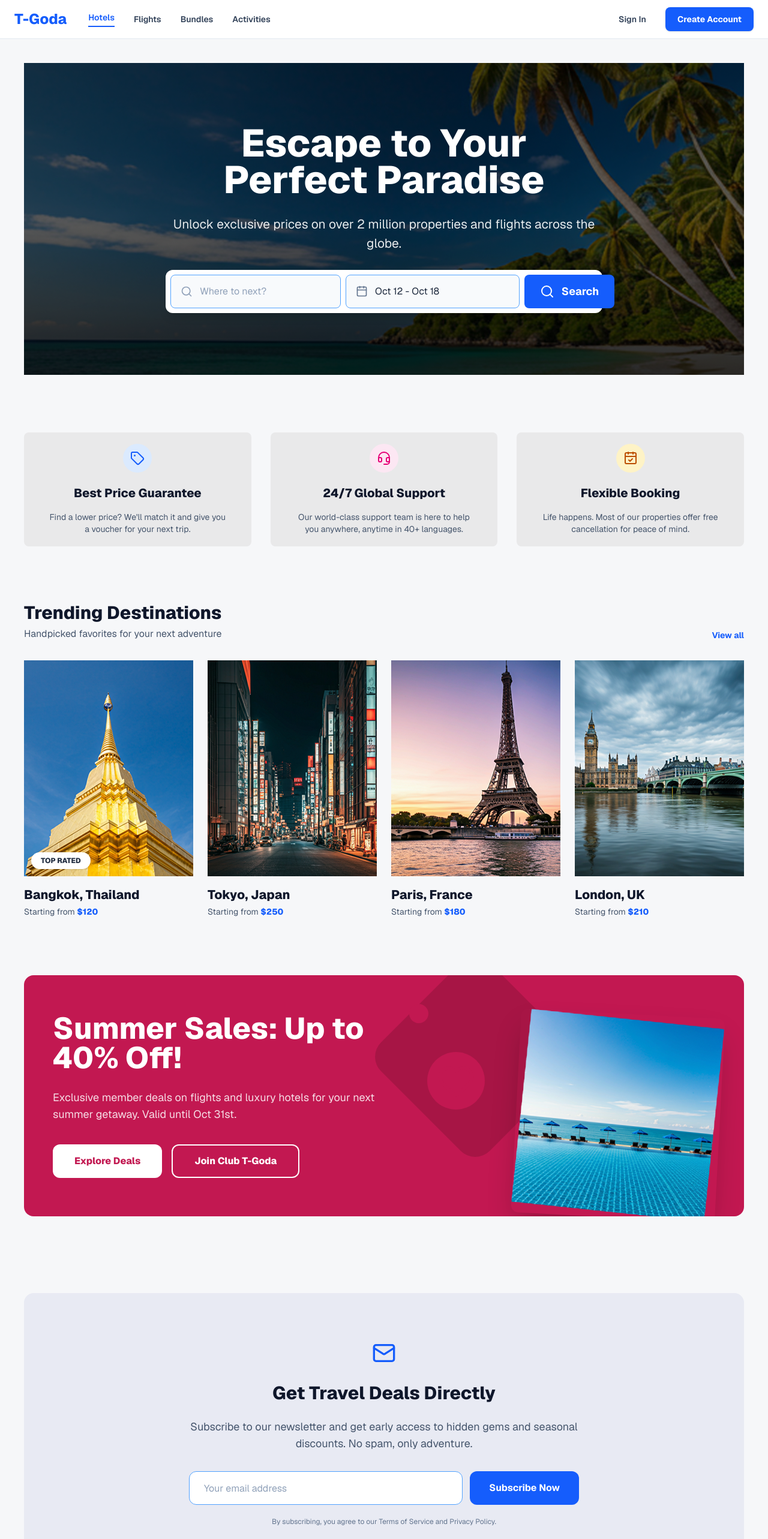
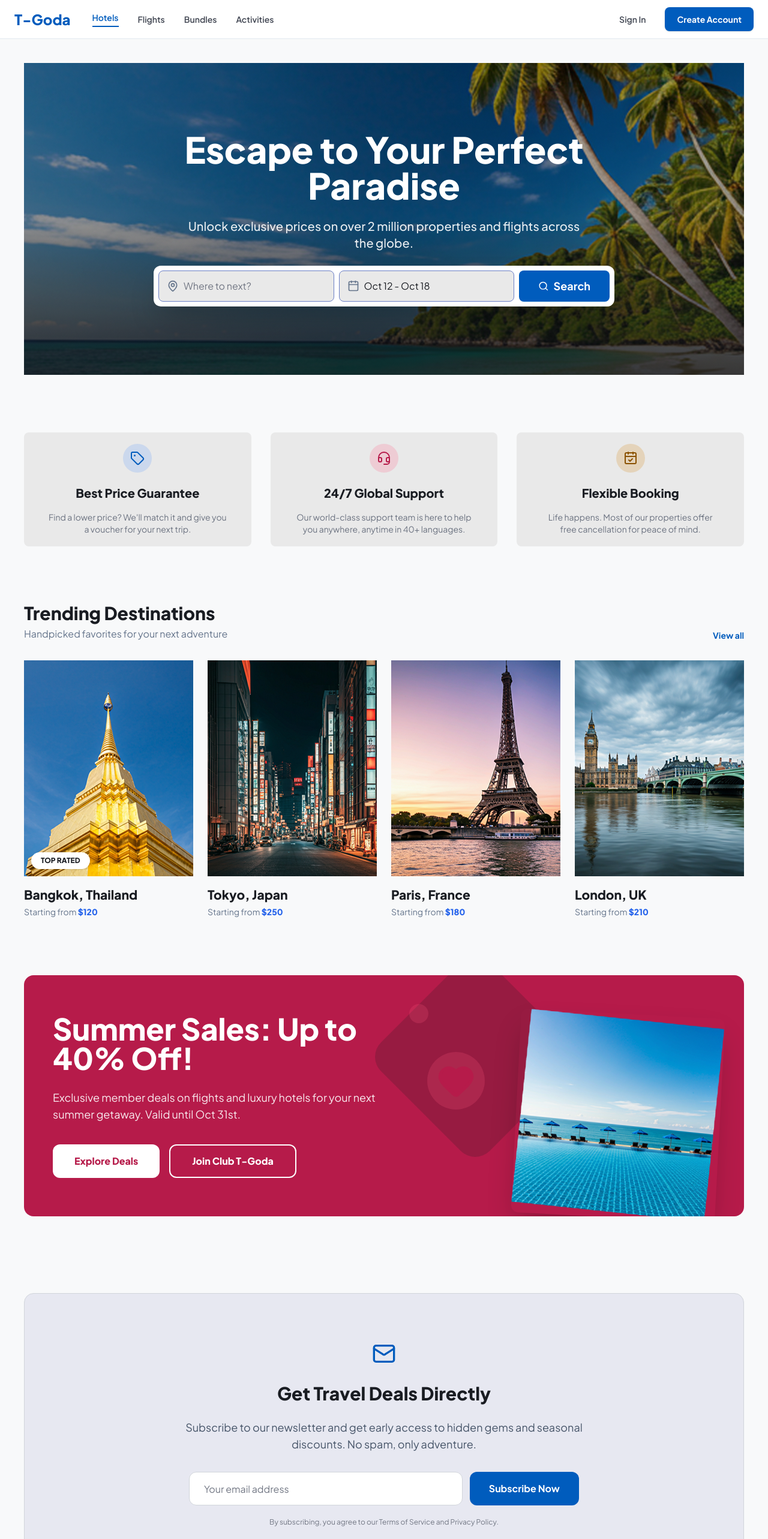
Before and after one commit to teterw/codekit2026, a Next.js app: page / in a window 1280 px wide. Shown: the top 2566 px of the page at 60% size. Built offline with nearby package versions, Linux system fonts and the light colour scheme.

Commit message:
feat: align homepage styling with Figma design
- update typography to Plus Jakarta Sans
- tune hero gradient, colors, and spacing
- resize search bar to match Figma dimensions
- adjust homepage palette and section styling

```diff
--- a/app/globals.css
+++ b/app/globals.css
@@ -8,7 +8,7 @@
 @theme inline {
   --color-background: var(--background);
   --color-foreground: var(--foreground);
-  --font-sans: var(--font-geist-sans);
+  --font-sans: var(--font-plus-jakarta-sans), "Plus Jakarta Sans", "Segoe UI", Arial, sans-serif;
   --font-mono: var(--font-geist-mono);
 }
 
--- a/app/layout.tsx
+++ b/app/layout.tsx
@@ -1,9 +1,9 @@
 import type { Metadata } from "next";
-import { Geist, Geist_Mono } from "next/font/google";
+import { Geist_Mono, Plus_Jakarta_Sans } from "next/font/google";
 import "./globals.css";
 
-const geistSans = Geist({
-  variable: "--font-geist-sans",
+const plusJakartaSans = Plus_Jakarta_Sans({
+  variable: "--font-plus-jakarta-sans",
   subsets: ["latin"],
 });
 
@@ -25,7 +25,7 @@ export default function RootLayout({
   return (
     <html
       lang="en"
-      className={`${geistSans.variable} ${geistMono.variable} h-full antialiased`}
+      className={`${plusJakartaSans.variable} ${geistMono.variable} h-full antialiased`}
     >
       <body className="min-h-full flex flex-col">{children}</body>
     </html>
--- a/app/page.tsx
+++ b/app/page.tsx
@@ -6,6 +6,7 @@ import {
   Headset,
   Heart,
   Mail,
+  MapPin,
   Search,
   Tag,
 } from "lucide-react";
@@ -39,56 +40,56 @@ const features = [
     title: "Best Price Guarantee",
     text: "Find a lower price? We'll match it and give you a voucher for your next trip.",
     icon: Tag,
-    color: "bg-blue-100 text-blue-600",
+    color: "bg-[#5392F9]/20 text-[#005CBD]",
   },
   {
     title: "24/7 Global Support",
     text: "Our world-class support team is here to help you anywhere, anytime in 40+ languages.",
     icon: Headset,
-    color: "bg-pink-100 text-pink-600",
+    color: "bg-[#FF567D]/20 text-[#B61B4A]",
   },
   {
     title: "Flexible Booking",
     text: "Life happens. Most of our properties offer free cancellation for peace of mind.",
     icon: CalendarCheck,
-    color: "bg-amber-100 text-amber-700",
+    color: "bg-[#D47F00]/20 text-[#8A5100]",
   },
 ];
 
 export default function Home() {
   return (
-    <div className="min-h-screen bg-[#f6f7f9] font-sans text-slate-900">
-      <nav className="sticky top-0 z-50 border-b border-slate-200 bg-white">
+    <div className="min-h-screen bg-[#F8F9FA] font-sans text-[#191C22]">
+      <nav className="sticky top-0 z-50 border-b border-[#E2E8F0] bg-[#FFFFFF]">
         <div className="mx-auto flex h-16 max-w-[1280px] items-center justify-between px-6">
           <div className="flex items-center gap-9">
-            <Link href="/" className="text-2xl font-extrabold text-blue-600">
+            <Link href="/" className="text-2xl font-extrabold text-[#005CBD]">
               T-Goda
             </Link>
             <div className="flex items-center gap-8">
               <a
                 href="#"
-                className="border-b-2 border-blue-600 pb-1 text-sm font-semibold text-blue-600"
+                className="border-b-2 border-[#005CBD] pb-1 text-sm font-semibold text-[#005CBD]"
               >
                 Hotels
               </a>
-              <a href="#" className="text-sm font-semibold text-slate-700">
+              <a href="#" className="text-sm font-semibold text-[#424753]">
                 Flights
               </a>
-              <a href="#" className="text-sm font-semibold text-slate-700">
+              <a href="#" className="text-sm font-semibold text-[#424753]">
                 Bundles
               </a>
-              <a href="#" className="text-sm font-semibold text-slate-700">
+              <a href="#" className="text-sm font-semibold text-[#424753]">
                 Activities
               </a>
             </div>
           </div>
           <div className="flex items-center gap-8">
-            <a href="#" className="text-sm font-semibold text-slate-700">
+            <a href="#" className="text-sm font-semibold text-[#424753]">
               Sign In
             </a>
             <a
               href="#"
-              className="rounded-lg bg-blue-600 px-5 py-2.5 text-sm font-bold text-white shadow-sm"
+              className="rounded-lg bg-[#005CBD] px-5 py-2.5 text-sm font-bold text-[#FFFFFF] shadow-sm"
             >
               Create Account
             </a>
@@ -97,7 +98,7 @@ export default function Home() {
       </nav>
 
       <main>
-        <section className="mx-auto max-w-[1200px] px-0 pt-10">
+        <section className="mx-auto max-w-[1200px] px-4 pt-10 sm:px-6 xl:px-0">
           <div className="relative flex min-h-[520px] items-center justify-center overflow-hidden">
             <Image
               src="/image/Beach.png"
@@ -105,34 +106,40 @@ export default function Home() {
               fill
               priority
               sizes="1200px"
-              className="object-cover"
+              className="object-cover brightness-110"
               style={{ objectPosition: "center 43%" }}
             />
-            <div className="absolute inset-0 bg-black/45" />
-            <div className="relative z-10 mx-auto flex w-full max-w-[760px] flex-col items-center px-4 text-center">
-              <h1 className="max-w-[690px] text-[64px] font-extrabold leading-[0.96] text-white">
+            <div className="absolute inset-0 bg-[linear-gradient(180deg,rgba(255,255,255,0.002)_0%,rgba(25,28,34,0.18)_42%,rgba(25,28,34,0.48)_100%)]" />
+            <div className="relative z-10 mx-auto flex w-full max-w-[800px] flex-col items-center px-4 text-center">
+              <h1 className="max-w-[750px] text-[42px] font-extrabold leading-none text-[#FFFFFF] sm:text-[60px]">
                 Escape to Your Perfect Paradise
               </h1>
-              <p className="mt-7 max-w-[720px] text-[21px] leading-8 text-white/90">
+              <p className="mt-6 max-w-[672px] text-lg font-medium leading-7 text-[#FFFFFF]/90 sm:text-xl">
                 Unlock exclusive prices on over 2 million properties and flights across
                 the globe.
               </p>
 
-              <div className="mt-7 flex w-full max-w-[760px] items-center gap-2 rounded-xl bg-white p-2 shadow-lg">
-                <label className="flex h-14 flex-1 items-center gap-3 rounded-lg border border-blue-400 bg-slate-50 px-4">
-                  <Search className="h-5 w-5 shrink-0 text-slate-400" />
+              <div className="mt-6 flex w-full max-w-[768px] flex-col gap-2 rounded-xl bg-[#FFFFFF] p-2 shadow-[0_25px_50px_-12px_rgba(0,0,0,0.25)] md:flex-row md:items-stretch">
+                <label className="flex h-[52px] min-w-0 flex-1 items-center gap-2 rounded-lg border border-[#6B7FC6] bg-[#E9E9E9] px-[13px]">
+                  <MapPin className="h-5 w-5 shrink-0 text-[#64748B]" />
                   <input
                     type="text"
                     placeholder="Where to next?"
-                    className="min-w-0 flex-1 bg-transparent text-base text-slate-700 outline-none placeholder:text-slate-400"
+                    className="min-w-0 flex-1 bg-transparent text-base text-[#191C22] outline-none placeholder:text-[#727784]"
                   />
                 </label>
-                <button className="flex h-14 min-w-[290px] items-center gap-3 rounded-lg border border-blue-400 bg-slate-50 px-4 text-left text-base text-slate-800">
-                  <Calendar className="h-5 w-5 text-slate-500" />
-                  Oct 12 - Oct 18
+                <button
+                  type="button"
+                  className="flex h-[52px] min-w-0 flex-1 items-center gap-2 rounded-lg border border-[#6B7FC6] bg-[#E9E9E9] px-[13px] text-left text-base text-[#191C22]"
+                >
+                  <Calendar className="h-5 w-5 shrink-0 text-[#64748B]" />
+                  <span className="truncate">Oct 12 - Oct 18</span>
                 </button>
-                <button className="flex h-14 min-w-[150px] items-center justify-center gap-3 rounded-lg bg-blue-600 px-6 text-lg font-bold text-white">
-                  <Search className="h-6 w-6" />
+                <button
+                  type="button"
+                  className="flex h-[52px] items-center justify-center gap-2 rounded-lg bg-[#005CBD] px-8 text-lg font-bold text-[#FFFFFF] md:w-[151px]"
+                >
+                  <Search className="h-[18px] w-[18px]" />
                   Search
                 </button>
               </div>
@@ -148,7 +155,7 @@ export default function Home() {
               return (
                 <article
                   key={feature.title}
-                  className="flex min-h-[190px] flex-col items-center justify-center rounded-lg bg-[#e9e9ea] px-10 text-center"
+                  className="flex min-h-[190px] flex-col items-center justify-center rounded-lg bg-[#E9E9E9] px-10 text-center"
                 >
                   <div
                     className={`mb-5 flex h-12 w-12 items-center justify-center rounded-full ${feature.color}`}
@@ -156,7 +163,7 @@ export default function Home() {
                     <Icon className="h-6 w-6" />
                   </div>
                   <h2 className="text-xl font-extrabold">{feature.title}</h2>
-                  <p className="mt-4 max-w-[330px] text-sm leading-5 text-slate-600">
+                  <p className="mt-4 max-w-[330px] text-sm leading-5 text-[#6B7280]">
                     {feature.text}
                   </p>
                 </article>
@@ -171,11 +178,11 @@ export default function Home() {
               <h2 className="text-[30px] font-extrabold leading-none">
                 Trending Destinations
               </h2>
-              <p className="mt-2 text-base text-slate-600">
+              <p className="mt-2 text-base text-[#64748B]">
                 Handpicked favorites for your next adventure
               </p>
             </div>
-            <a href="#" className="text-sm font-bold text-blue-600">
+            <a href="#" className="text-sm font-bold text-[#005CBD]">
               View all
             </a>
           </div>
@@ -193,7 +200,7 @@ export default function Home() {
                     className="object-cover"
                   />
                   {destination.badge ? (
-                    <span className="absolute bottom-3 left-3 rounded-full bg-white px-4 py-1.5 text-xs font-extrabold uppercase text-slate-800 shadow">
+                    <span className="absolute bottom-3 left-3 rounded-full bg-[#FFFFFF] px-4 py-1.5 text-xs font-extrabold uppercase text-[#191C22] shadow">
                       {destination.badge}
                     </span>
                   ) : null}
@@ -201,9 +208,9 @@ export default function Home() {
                 <h3 className="mt-5 text-[21px] font-extrabold leading-none">
                   {destination.name}
                 </h3>
-                <p className="mt-2 text-sm text-slate-600">
+                <p className="mt-2 text-sm text-[#64748B]">
                   Starting from{" "}
-                  <span className="font-extrabold text-blue-600">
+                  <span className="font-extrabold text-[#2563EB]">
                     {destination.price}
                   </span>
                 </p>
@@ -213,32 +220,32 @@ export default function Home() {
         </section>
 
         <section className="mx-auto max-w-[1200px] px-0 pb-32">
-          <div className="relative min-h-[400px] overflow-hidden rounded-2xl bg-[#c21851] px-12 py-16">
+          <div className="relative min-h-[400px] overflow-hidden rounded-2xl bg-[#B61B4A] px-12 py-16">
             <div className="relative z-10 max-w-[580px]">
-              <h2 className="text-[50px] font-extrabold leading-[0.98] text-white">
+              <h2 className="text-[50px] font-extrabold leading-[0.98] text-[#FFFFFF]">
                 Summer Sales: Up to
                 <br />
                 40% Off!
               </h2>
-              <p className="mt-7 max-w-[540px] text-lg leading-7 text-white/85">
+              <p className="mt-7 max-w-[540px] text-lg leading-7 text-[#FFFFFF]/90">
                 Exclusive member deals on flights and luxury hotels for your next
                 summer getaway. Valid until Oct 31st.
               </p>
               <div className="mt-9 flex gap-4">
-                <button className="h-14 rounded-xl bg-white px-9 text-base font-extrabold text-[#c21851]">
+                <button className="h-14 rounded-xl bg-[#FFFFFF] px-9 text-base font-extrabold text-[#B61B4A]">
                   Explore Deals
                 </button>
-                <button className="h-14 rounded-xl border-2 border-white px-9 text-base font-extrabold text-white">
+                <button className="h-14 rounded-xl border-2 border-[#FFFFFF] px-9 text-base font-extrabold text-[#FFFFFF]">
                   Join Club T-Goda
                 </button>
               </div>
             </div>
 
-            <div className="absolute left-[52%] top-2 h-64 w-64 rotate-45 rounded-[34px] bg-[#a71545]" />
-            <div className="absolute left-[56%] top-32 flex h-24 w-24 items-center justify-center rounded-full bg-[#c21851]">
-              <Heart className="h-16 w-16 fill-[#c21851] text-[#c21851]" />
+            <div className="absolute left-[52%] top-2 h-64 w-64 rotate-45 rounded-[34px] bg-[#191C22]/20" />
+            <div className="absolute left-[56%] top-32 flex h-24 w-24 items-center justify-center rounded-full bg-[#FF567D]/20">
+              <Heart className="h-16 w-16 fill-[#B61B4A] text-[#B61B4A]" />
             </div>
-            <div className="absolute left-[53.5%] top-12 h-8 w-8 rounded-full bg-[#c21851]" />
+            <div className="absolute left-[53.5%] top-12 h-8 w-8 rounded-full bg-[#FF567D]/20" />
 
             <div className="absolute right-10 top-16 z-10 w-[340px] rotate-3 overflow-hidden rounded-xl shadow-2xl">
               <Image
@@ -255,12 +262,12 @@ export default function Home() {
         </section>
 
         <section className="mx-auto max-w-[1200px] px-0 pb-28">
-          <div className="rounded-2xl bg-[#e8eaf3] px-8 py-20 text-center">
-            <Mail className="mx-auto h-10 w-10 text-blue-600" />
+          <div className="rounded-2xl border border-[#D1D5DB] bg-[#E7E8F1] px-8 py-20 text-center">
+            <Mail className="mx-auto h-10 w-10 text-[#005CBD]" />
             <h2 className="mt-6 text-[30px] font-extrabold">
               Get Travel Deals Directly
             </h2>
-            <p className="mx-auto mt-5 max-w-[670px] text-lg leading-7 text-slate-600">
+            <p className="mx-auto mt-5 max-w-[670px] text-lg leading-7 text-[#475569]">
               Subscribe to our newsletter and get early access to hidden gems and seasonal
               discounts. No spam, only adventure.
             </p>
@@ -268,37 +275,37 @@ export default function Home() {
               <input
                 type="email"
                 placeholder="Your email address"
-                className="h-14 flex-1 rounded-xl border border-blue-400 bg-white px-6 text-base text-slate-700 outline-none placeholder:text-slate-400"
+                className="h-14 flex-1 rounded-xl border border-[#D1D5DB] bg-[#FFFFFF] px-6 text-base text-[#191C22] outline-none placeholder:text-[#727784]"
               />
-              <button className="h-14 rounded-xl bg-blue-600 px-8 text-base font-bold text-white">
+              <button className="h-14 rounded-xl bg-[#005CBD] px-8 text-base font-bold text-[#FFFFFF]">
                 Subscribe Now
               </button>
             </div>
-            <p className="mt-5 text-xs text-slate-500">
+            <p className="mt-5 text-xs text-[#727784]">
               By subscribing, you agree to our Terms of Service and Privacy Policy.
             </p>
           </div>
         </section>
       </main>
 
-      <footer className="border-t border-slate-200 bg-[#f6f7f9] pt-14 pb-56">
+      <footer className="border-t border-[#E2E8F0] bg-[#F8F9FA] pt-14 pb-56">
         <div className="mx-auto grid max-w-[1280px] grid-cols-[1.5fr_1fr_1fr_1fr] gap-16 px-6">
           <div>
             <p className="text-xl font-extrabold">T-Goda</p>
-            <p className="mt-6 max-w-[410px] text-sm leading-6 text-slate-500">
+            <p className="mt-6 max-w-[410px] text-sm leading-6 text-[#727784]">
               Making world travel accessible, affordable, and delightful for everyone
               since 2024. Your journey starts here.
             </p>
-            <p className="mt-7 text-sm text-slate-500">
+            <p className="mt-7 text-sm text-[#727784]">
               &copy; 2024 T-Goda Booking. All rights reserved.
             </p>
-            <div className="mt-7 flex gap-4 text-slate-300">
-              <a href="#" aria-label="Facebook" className="hover:text-slate-400">
+            <div className="mt-7 flex gap-4 text-[#727784]">
+              <a href="#" aria-label="Facebook" className="hover:text-[#6B7280]">
                 <svg className="h-6 w-6" fill="currentColor" viewBox="0 0 24 24">
                   <path d="M18 2h-3a5 5 0 0 0-5 5v3H7v4h3v8h4v-8h3l1-4h-4V7a1 1 0 0 1 1-1h3z" />
                 </svg>
               </a>
-              <a href="#" aria-label="Instagram" className="hover:text-slate-400">
+              <a href="#" aria-label="Instagram" className="hover:text-[#6B7280]">
                 <svg
                   className="h-6 w-6"
                   fill="none"
@@ -311,7 +318,7 @@ export default function Home() {
                   <circle cx="17.5" cy="6.5" r="0.5" fill="currentColor" />
                 </svg>
               </a>
-              <a href="#" aria-label="Twitter" className="hover:text-slate-400">
+              <a href="#" aria-label="Twitter" className="hover:text-[#6B7280]">
                 <svg className="h-6 w-6" fill="currentColor" viewBox="0 0 24 24">
                   <path d="M18.244 2.25h3.308l-7.227 8.26 8.502 11.24H16.17l-5.214-6.817L4.99 21.75H1.68l7.73-8.835L1.254 2.25H8.08l4.713 6.231zm-1.161 17.52h1.833L7.084 4.126H5.117z" />
                 </svg>
@@ -326,7 +333,7 @@ export default function Home() {
           ].map(([heading, first, second]) => (
             <div key={heading}>
               <h2 className="text-sm font-extrabold">{heading}</h2>
-              <ul className="mt-5 space-y-4 text-sm text-slate-500">
+              <ul className="mt-5 space-y-4 text-sm text-[#727784]">
                 <li>
                   <a href="#">{first}</a>
                 </li>
```
